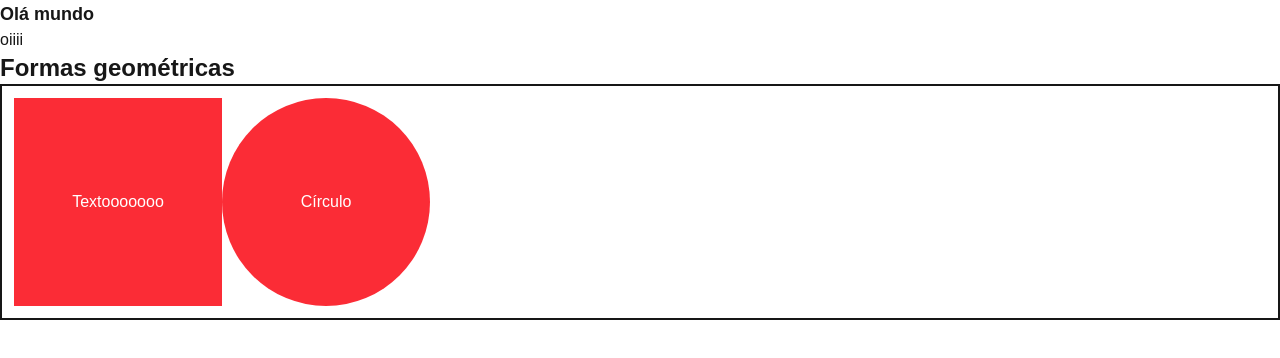
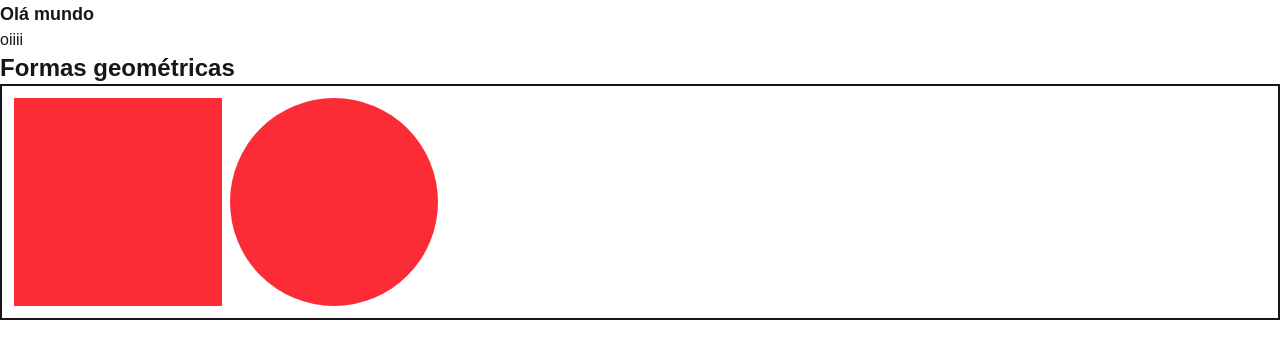
Before and after one commit to joaodlouro/learning-react, a Next.js app in the folder react-projeto/: page / in a window 1280 px wide. Shown: the top 358 px of the page. Built offline with nearby package versions, Linux system fonts and the light colour scheme.

Commit message:
gap-2 border-2 p-3

```diff
--- a/react-projeto/src/components/Circle.tsx
+++ b/react-projeto/src/components/Circle.tsx
@@ -1,8 +1,6 @@
 
 export const Circle = () => {
   return (
-    <div className="w-52 h-52 bg-red-500 text-white rounded-full flex items-center justify-center">
-      Círculo
-    </div>
+    <div className="w-52 h-52 bg-red-500 text-white rounded-full flex items-center justify-center"></div>
   );
 };
--- a/react-projeto/src/components/GeoForm.tsx
+++ b/react-projeto/src/components/GeoForm.tsx
@@ -1,4 +1,4 @@
-import { Circle } from "./circle";
+import { Circle } from "./Circle";
 import { Square } from "./Square";
 
 export const GeoForm = () => {
@@ -8,7 +8,8 @@ export const GeoForm = () => {
         Formas geométricas
       </h3>
 
-      <div className="flex gaP-2 border-2 p-3">
+       <div className="flex gap-2 border-2 p-3">
+
 
       <Square />
       <Circle />
--- a/react-projeto/src/components/Square.tsx
+++ b/react-projeto/src/components/Square.tsx
@@ -1,7 +1,5 @@
 export const Square = () => {
   return (
-    <div className="w-52 h-52 bg-red-500 text-white flex items-center justify-center">
-      Textooooooo
-    </div>
+    <div className="w-52 h-52 bg-red-500 text-white flex items-center justify-center"></div>
   );
 };
```
